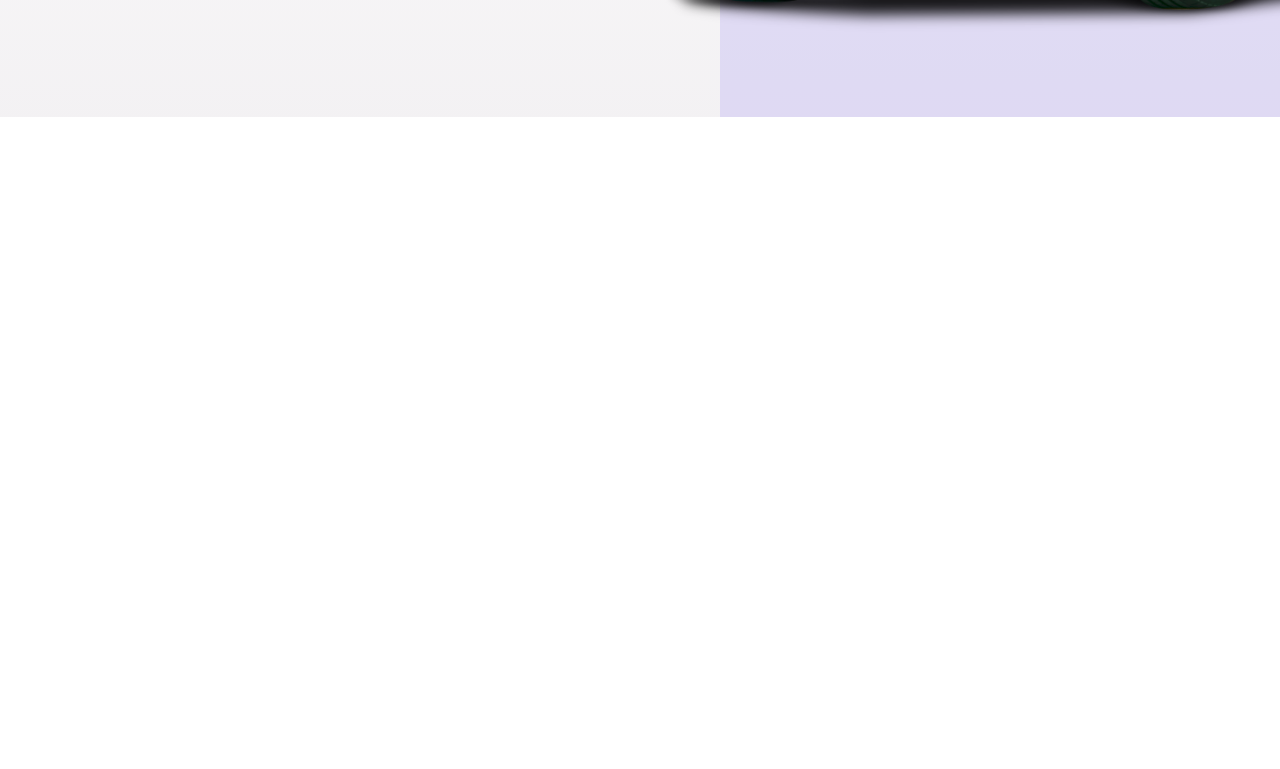
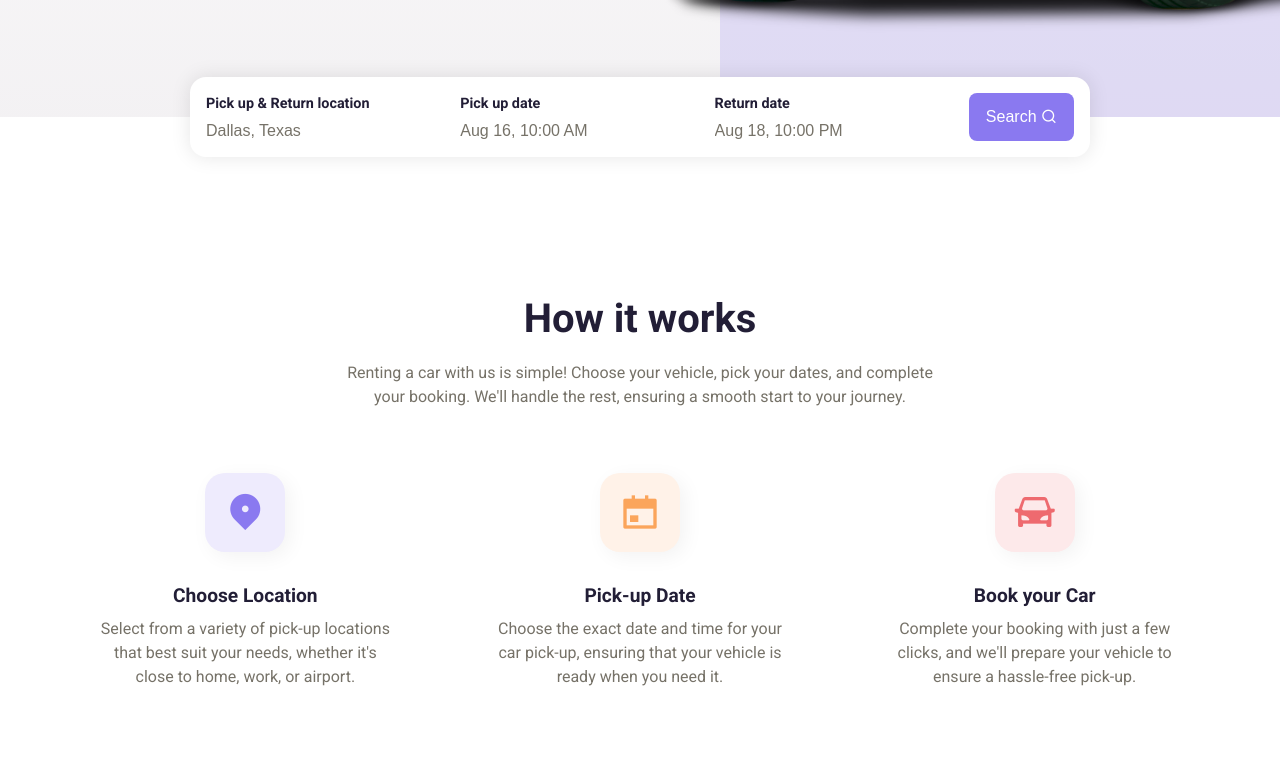
Before and after one commit to hmbaowriter/car-rental-landing-page, a website built with Vite: page index.html in a window 1280 px wide. Shown: the part 516-1285 px from the top of the page. Before the commit the page ends 800 px from the top, so only its background shows below. Built offline with nearby package versions, Linux system fonts and the light colour scheme.

Commit message:
complete form section & about section

```diff
--- a/index.html
+++ b/index.html
@@ -15,6 +15,7 @@
     <title>Car Rental Landing Page</title>
   </head>
   <body>
+    <!-- HEADER -->
     <header>
       <nav>
         <div class="nav__header">
@@ -75,6 +76,79 @@
         </div>
       </div>
     </header>
+    <!-- END OF HEADER -->
+
+    <!-- FORM SECTION -->
+    <section class="header__form">
+      <form action="/">
+        <div class="input__group">
+          <label for="location">Pick up & Return location</label>
+          <input
+            type="text"
+            name="location"
+            id="location"
+            placeholder="Dallas, Texas"
+          />
+        </div>
+        <div class="input__group">
+          <label for="start">Pick up date</label>
+          <input
+            type="text"
+            name="start"
+            id="start"
+            placeholder="Aug 16, 10:00 AM"
+          />
+        </div>
+        <div class="input__group">
+          <label for="stop">Return date</label>
+          <input
+            type="text"
+            name="stop"
+            id="stop"
+            placeholder="Aug 18, 10:00 PM"
+          />
+        </div>
+        <button class="btn">Search <i class="ri-search-line"></i></button>
+      </form>
+    </section>
+    <!-- END OF FORM SECTION -->
+
+    <!-- ABOUT SECTION -->
+    <section class="section__container about__container" id="about">
+      <h2 class="section__header">How it works</h2>
+      <p class="section__description">
+        Renting a car with us is simple! Choose your vehicle, pick your dates,
+        and complete your booking. We'll handle the rest, ensuring a smooth
+        start to your journey.
+      </p>
+      <div class="about__grid">
+       <div class="about__card">
+          <span><i class="ri-map-pin-2-fill"></i></span>
+          <h3>Choose Location</h3>
+          <p>
+            Select from a variety of pick-up locations that best suit your
+            needs, whether it's close to home, work, or airport.
+          </p>
+        </div>
+        <div class="about__card">
+          <span><i class="ri-calendar-event-fill"></i></span>
+          <h3>Pick-up Date</h3>
+          <p>
+            Choose the exact date and time for your car pick-up, ensuring that
+            your vehicle is ready when you need it.
+          </p>
+        </div>
+        <div class="about__card">
+          <span><i class="ri-roadster-fill"></i></span>
+          <h3>Book your Car</h3>
+          <p>
+            Complete your booking with just a few clicks, and we'll prepare your
+            vehicle to ensure a hassle-free pick-up.
+          </p>
+        </div>
+      </div>
+    </section>
+    <!-- END OF ABOUT SECTION -->
 
     <!-- JavaScript -->
     <script src="https://unpkg.com/scrollreveal"></script>
--- a/src/main.js
+++ b/src/main.js
@@ -38,3 +38,13 @@ ScrollReveal().reveal(".header__content .section__description", {
   ...scrollRevealOption,
   delay: 1500,
 });
+
+ScrollReveal().reveal(".header__form form", {
+  ...scrollRevealOption,
+  delay: 2000,
+});
+
+ScrollReveal().reveal(".about__card", {
+  ...scrollRevealOption,
+  interval: 500,
+});
--- a/src/style.css
+++ b/src/style.css
@@ -211,7 +211,113 @@ nav {
 }
 /* END OF HEADER STYLES */
 
+/* FROM SECTION STYLES */
+.header__form form {
+  max-width: 900px;
+  margin-inline: auto;
+  padding: 1rem;
+  display: flex;
+  align-items: center;
+  justify-content: center;
+  flex-wrap: wrap;
+  gap: 1rem;
+  background-color: var(--white);
+  box-shadow: 0px 0px 20px rgba(0, 0, 0, 0.1);
+  border-radius: 1rem;
+}
+
+.header__form .input__group {
+  flex: 1 0 170px;
+  display: grid;
+  gap: 10px;
+}
+
+.header__form label {
+  font-size: 0.9rem;
+  font-weight: 600;
+  gap: 10px;
+  color: var(--text-dark);
+}
+
+.header__form input {
+  width: 100%;
+  outline: none;
+  border: none;
+  font-size: 1rem;
+  color: var(--text-light);
+}
+
+.header__form input::placeholder {
+  color: var(--text-light);
+}
+
+.header__form .btn {
+  padding: 15px 17px;
+}
+/* END OF FORM SECTION STYLES */
+
+/* ABOUT SECTION STYLES */
+.about__container .section__description {
+  max-width: 600px;
+  margin-inline: auto;
+  margin-bottom: 4rem;
+}
+
+.about__grid {
+  display: grid;
+  gap: 2rem 1rem;
+}
+
+.about__card {
+  max-width: 300px;
+  margin-inline: auto;
+  text-align: center;
+}
+
+.about__card span {
+  display: inline-block;
+  margin-bottom: 2rem;
+  font-size: 2.5rem;
+  padding: 16px 20px;
+  border-radius: 1.25rem;
+  box-shadow: 5px 5px 20px rgba(0, 0, 0, 0.05);
+}
+
+.about__card:nth-child(1) span {
+  color: #8a79f0;
+  background-color: #eeebfd;
+}
+
+.about__card:nth-child(2) span {
+  color: #fba55b;
+  background-color: #fff2e8;
+}
+
+.about__card:nth-child(3) span {
+  color: #ee6a6f;
+  background-color: #fde9ea;
+}
+
+.about__card h3 {
+  margin-bottom: 10px;
+  font-size: 1.2rem;
+  font-weight: 600;
+  color: var(--text-dark);
+}
+
+.about__card p {
+  color: var(--text-light);
+  line-height: 1.5rem;
+}
+/* END OF ABOUT SECTION STYLES */
+
 /* RESPONSIVE */
+@media (width > 540px) {
+  .about__grid {
+    grid-template-columns: repeat(2, 1fr);
+  }
+}
+
 @media (width > 768px) {
   nav {
     position: static;
@@ -313,4 +419,17 @@ nav {
     width: unset;
     height: 100%;
   }
+
+  .header__form {
+    padding: 1.5rem;
+    transform: translateY(-50%);
+  }
+
+  .about__container {
+    padding-top: 3rem;
+  }
+
+  .about__grid {
+    grid-template-columns: repeat(3, 1fr);
+  }
 }
```
